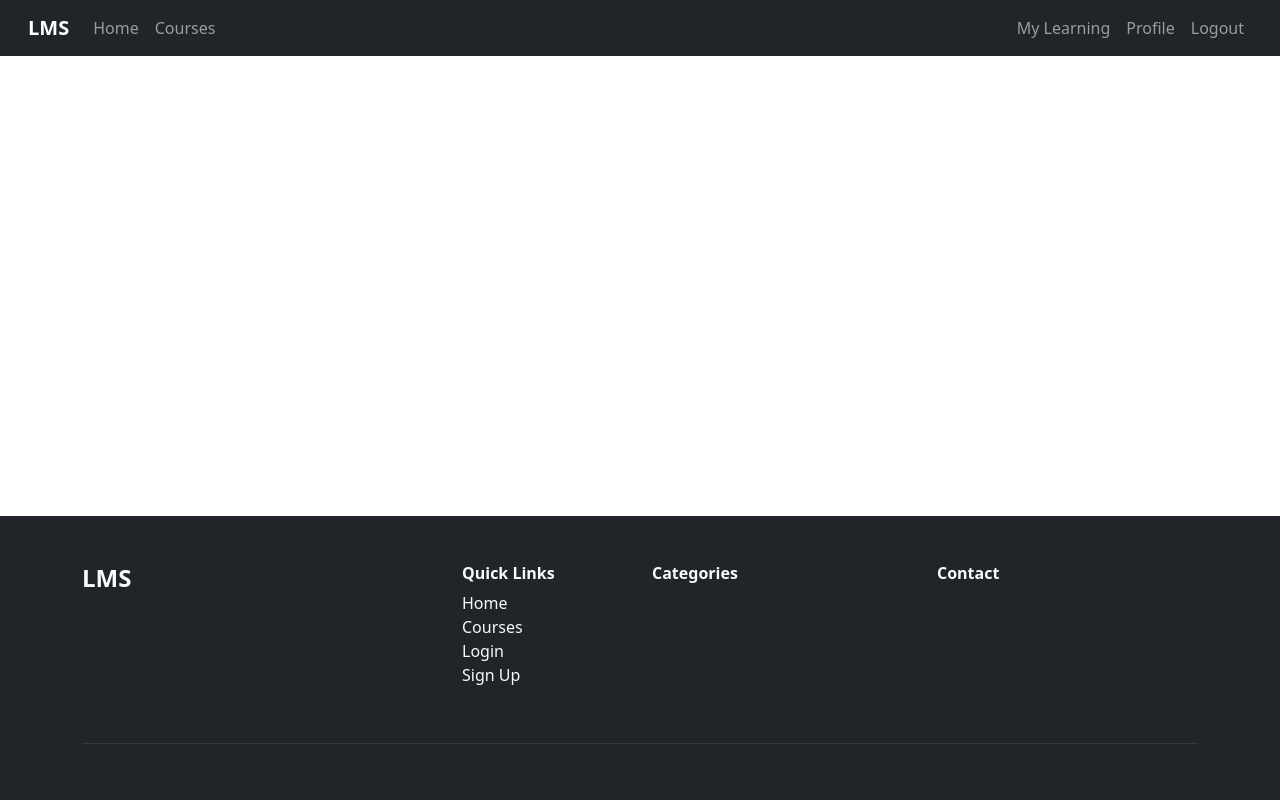
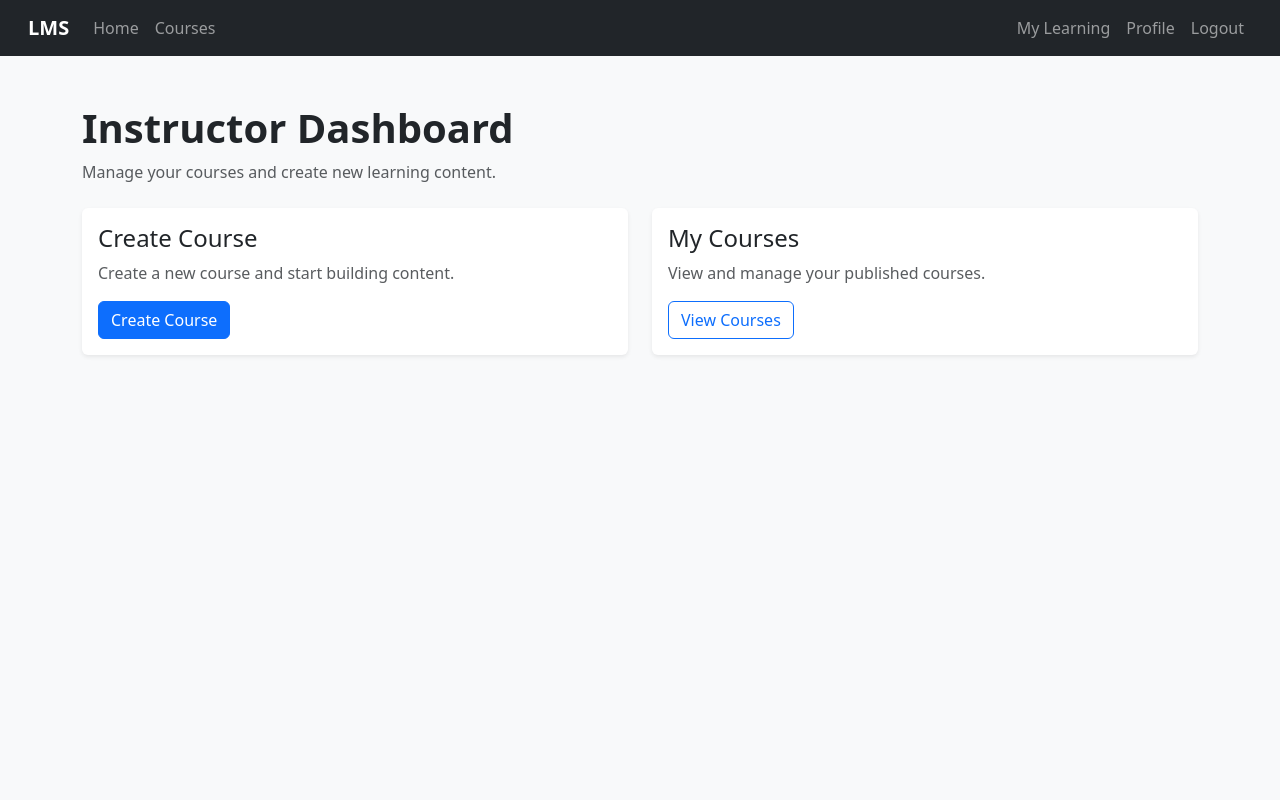
Before and after one commit to paritoshXsingh/lms, a React (Vite) app in the folder frontend/: page /instructor in a window 1280 px wide. Shown: the top 800 px of the page. Built offline with nearby package versions, Linux system fonts and the light colour scheme; sample sign-in values are in the browser's storage.

Commit message:
feat: add instructor course creation api

```diff
--- a/frontend/src/App.jsx
+++ b/frontend/src/App.jsx
@@ -10,6 +10,7 @@ import PrivateRoute from "./components/PrivateRoute.jsx";
 import LearningPage from "./pages/LearningPage.jsx";
 import LessonPlayerPage from "./pages/LessonPlayerPage.jsx";
 import UserProfilePage from "./pages/UserProfilePage.jsx";
+import InstructorDashboard from "./pages/InstructorDashboard.jsx";
 
 function App() {
   return (
@@ -26,6 +27,7 @@ function App() {
             <Route path="/learning" element={<LearningPage />} />
             <Route path="/learning/:id" element={<LessonPlayerPage />} />
             <Route path="/profile" element={<UserProfilePage />} />
+            <Route path="/instructor" element={<InstructorDashboard />} />
           </Route>
         </Routes>
       </main>
--- /dev/null
+++ b/frontend/src/pages/InstructorDashboard.jsx
@@ -0,0 +1,44 @@
+export default function InstructorDashboard() {
+  return (
+    <section className="py-5 bg-light min-vh-100">
+      <div className="container">
+        <div className="mb-4">
+          <h1 className="fw-bold">Instructor Dashboard</h1>
+          <p className="text-muted">
+            Manage your courses and create new learning content.
+          </p>
+        </div>
+
+        <div className="row g-4">
+          <div className="col-md-6">
+            <div className="card shadow-sm border-0">
+              <div className="card-body">
+                <h4>Create Course</h4>
+                <p className="text-muted">
+                  Create a new course and start building content.
+                </p>
+
+                <button className="btn btn-primary">Create Course</button>
+              </div>
+            </div>
+          </div>
+
+          <div className="col-md-6">
+            <div className="card shadow-sm border-0">
+              <div className="card-body">
+                <h4>My Courses</h4>
+                <p className="text-muted">
+                  View and manage your published courses.
+                </p>
+
+                <button className="btn btn-outline-primary">
+                  View Courses
+                </button>
+              </div>
+            </div>
+          </div>
+        </div>
+      </div>
+    </section>
+  );
+}
```
Also changed, not shown: 2 other files (tests, documents, lock files or other folders).
